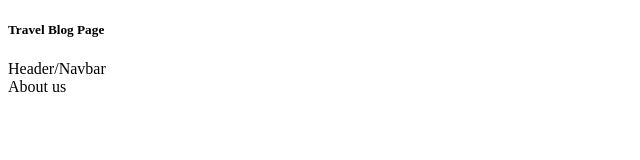
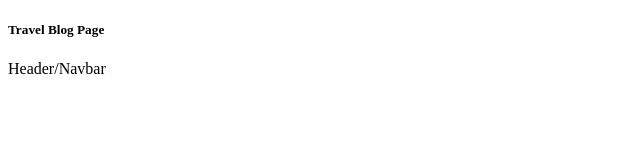
Before and after one commit to Nirajan995/Travel-Page, a plain HTML site: page index.html in a window 1280 px wide. Shown: the full height of the page, 0-640 px from the left. Drawn offline with Linux system fonts and the light colour scheme.

Commit message:
Update index.html

```diff
--- a/index.html
+++ b/index.html
@@ -15,6 +15,6 @@
   <body>
     <h5>Travel Blog Page</h5>
     <section class="header">Header/Navbar</section>
-    <section class="about us">About us</section>
+
   </body>
 </html>
```
